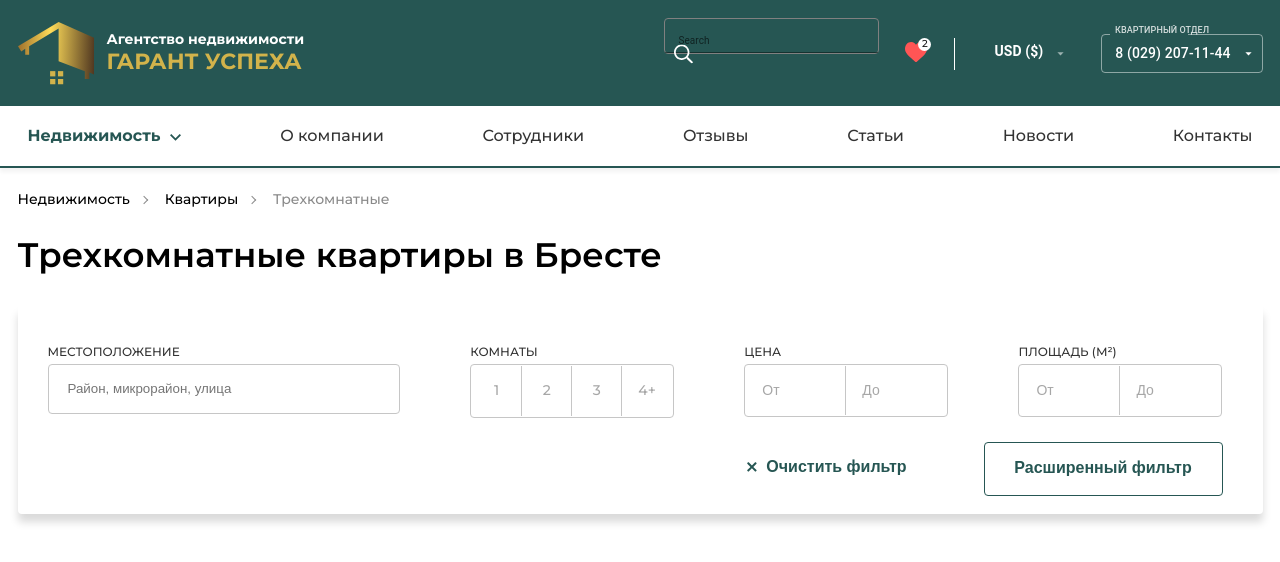
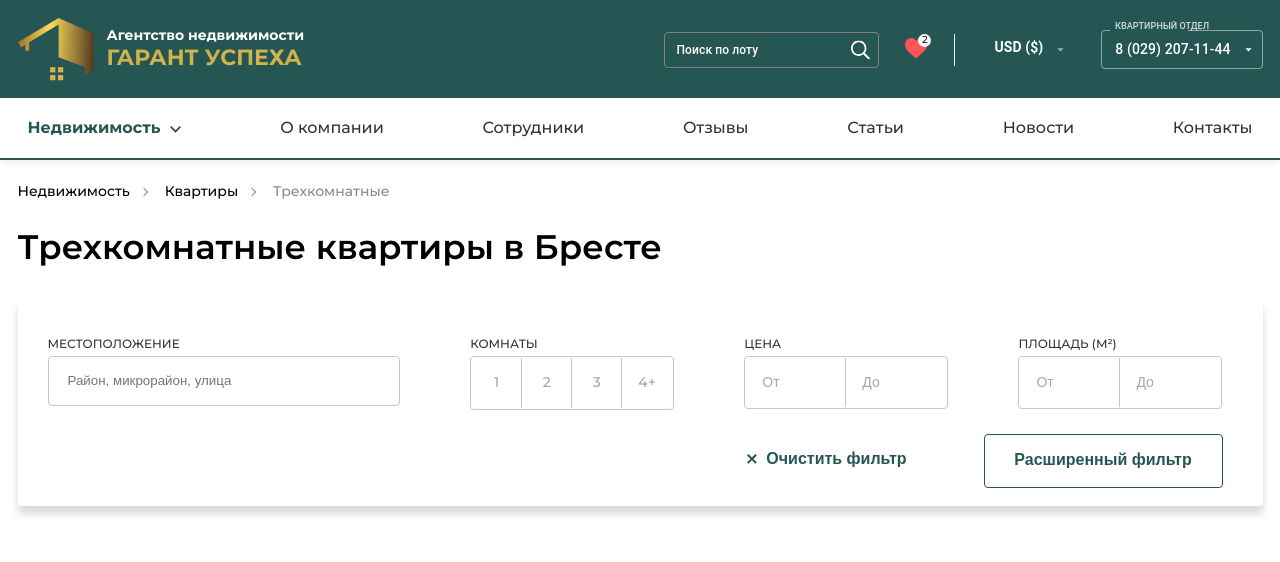
Before and after one commit to oldremain/next_realt_agency, a Next.js app: page / in a window 1280 px wide. Shown: the top 562 px of the page. Built offline with nearby package versions, Linux system fonts and the light colour scheme.

Commit message:
refactor: change format styles in MUI component

```diff
--- a/app/components/elements/SearchForm/SearchForm.module.scss
+++ /dev/null
@@ -1,57 +0,0 @@
-.form-control {
-  position: relative;
-  margin: 0 !important;
-}
-
-.label {
-  display: none;
-}
-.input {
-  margin-top: 0 !important;
-  padding: 10px 11px;
-  font-weight: 500;
-  font-size: 1.2rem;
-  line-height: 1.3;
-  color: $color-light;
-  border: 1px solid darken($color-light, 50%);
-  border-radius: 4px;
-  width: 215px;
-  height: 36px;
-  transition: all 280ms;
-
-  &::after {
-    border-bottom: none;
-  }
-  &::before {
-    border-bottom: none;
-  }
-  &:hover::before {
-    border-bottom: none !important;
-  }
-
-  &:hover {
-    border-color: $color-light;
-  }
-
-  &:focus-within {
-    border-color: $color-light;
-  }
-
-  input {
-    padding: 0;
-
-    &::placeholder {
-      font-weight: 500;
-      font-size: 1.2rem;
-      line-height: 1.31;
-      color: $color-light;
-    }
-  }
-}
-.submit-button {
-  position: absolute;
-  top: 50%;
-  right: 0;
-  width: 38px;
-  transform: translateY(-50%);
-}
--- a/app/components/elements/SearchForm/index.jsx
+++ b/app/components/elements/SearchForm/index.jsx
@@ -2,23 +2,20 @@ import { Box, FormControl, Input, InputLabel, IconButton } from "@mui/material";
 
 import SearchIcon from "@public/icons/search.svg";
 
-import styles from "./SearchForm.module.scss";
+import { formControlStyles, buttonStyles } from "./styles";
 
 const SearchForm = ({ value, onChange, onSubmit }) => {
   return (
     <Box component="form" autoComplete="off" onSubmit={onSubmit}>
-      <FormControl className={styles["form-control"]}>
-        <InputLabel htmlFor="search" className={styles.label}>
-          Search
-        </InputLabel>
+      <FormControl sx={formControlStyles}>
+        <InputLabel htmlFor="search">Search</InputLabel>
         <Input
           id="search"
           value={value}
           placeholder="Поиск по лоту"
           onChange={onChange}
-          className={styles.input}
         />
-        <IconButton aria-label="search" className={styles["submit-button"]}>
+        <IconButton aria-label="search" sx={buttonStyles}>
           <SearchIcon />
         </IconButton>
       </FormControl>
--- /dev/null
+++ b/app/components/elements/SearchForm/styles.js
@@ -0,0 +1,59 @@
+export const formControlStyles = {
+  "& .MuiFormControl-root": {
+    position: "relative",
+    margin: 0,
+  },
+  "& .MuiFormLabel-root": {
+    display: "none",
+  },
+  "& .MuiFormLabel-root[data-shrink=false]+.MuiInput-root .MuiInput-input::-webkit-input-placeholder":
+    {
+      opacity: "1 !important",
+      fontWeight: 500,
+      fontSize: "1.2rem",
+      lineHeight: 1.31,
+      color: "#ffffff",
+    },
+  "& .MuiInput-root .MuiInput-input::-webkit-input-placeholder": {
+    fontWeight: 500,
+    fontSize: "1.2rem",
+    lineHeight: 1.31,
+    color: "#ffffff",
+  },
+  "& .MuiInput-root": {
+    marginTop: 0,
+    padding: "10px 11px",
+    fontWeight: 500,
+    fontSize: "1.2rem",
+    lineHeight: 1.3,
+    color: "#ffffff",
+    border: "1px solid #828282",
+    borderRadius: "4px",
+    width: 215,
+    height: 36,
+    transition: "all 280ms",
+  },
+  "& .MuiInput-root:hover": {
+    borderColor: "#ebebeb",
+  },
+  "& .MuiInput-root:focus-within": {
+    borderColor: "#ebebeb",
+  },
+  "& .MuiInput-root .MuiInput-input": {
+    padding: 0,
+  },
+  "& .MuiInput-root::after, & .MuiInput-root::before,  & .MuiInput-root:hover::before":
+    {
+      borderBottom: "none !important",
+    },
+};
+
+export const buttonStyles = {
+  "&": {
+    position: "absolute",
+    top: "50%",
+    right: 0,
+    width: 38,
+    transform: "translateY(-50%)",
+  },
+};
```
